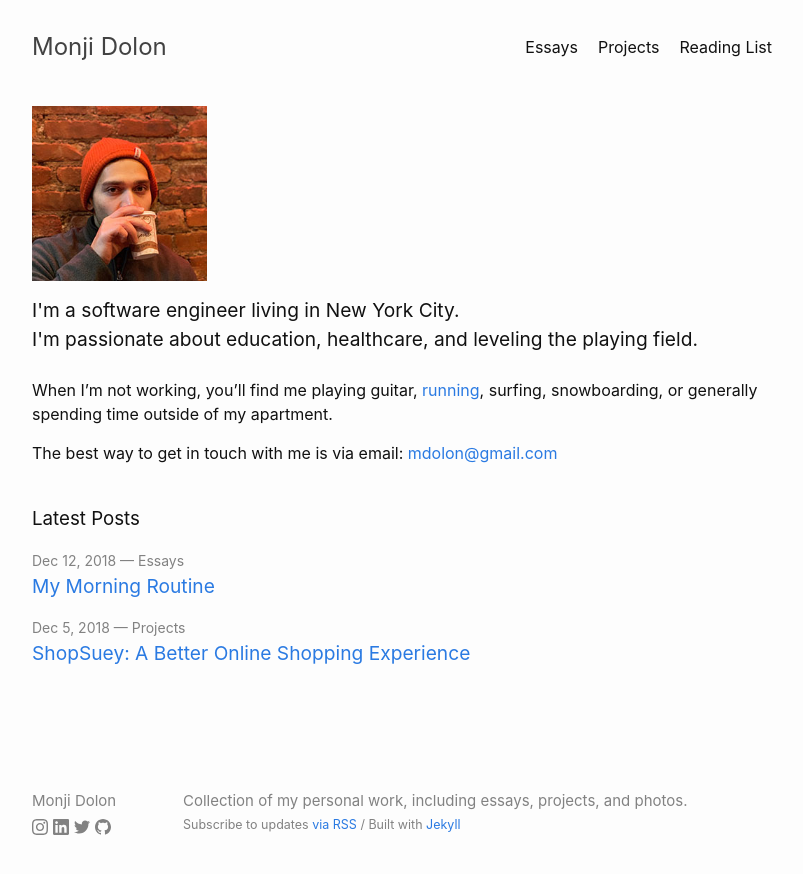
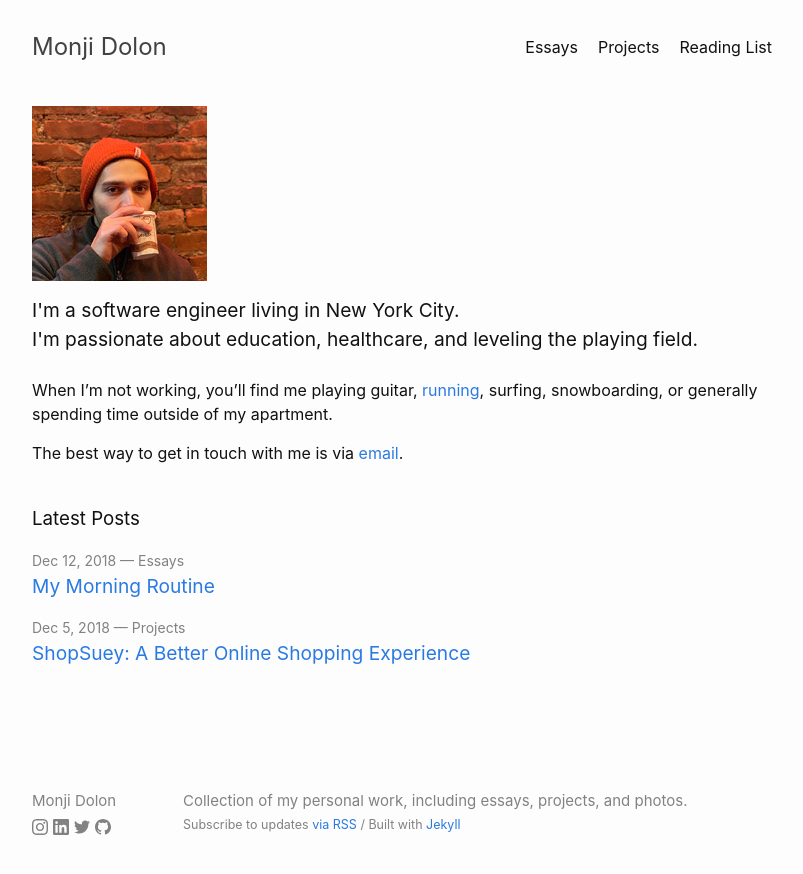
Before and after one commit to mdolon/mdolon-dot-com, a Jekyll site: the page built from index.md, in a window 1280 px wide. Shown: the top 874 px of the page, without its empty margins (238-1041 px from the left). Built offline with Jekyll 4.4.1, drawn with Linux system fonts in a browser that asks for light colours.

Commit message:
Remove plaintext email from site

```diff
--- a/index.md
+++ b/index.md
@@ -19,7 +19,7 @@ layout: home
 When I'm not working, you'll find me playing guitar, [running][0], surfing,
 snowboarding, or generally spending time outside of my apartment.
 
-The best way to get in touch with me is via email: [mdolon@gmail.com][1]
+The best way to get in touch with me is via [email][1].
 
 [0]: https://www.strava.com/athletes/monji
 [1]: mailto:mdolon+com@gmail.com
```
